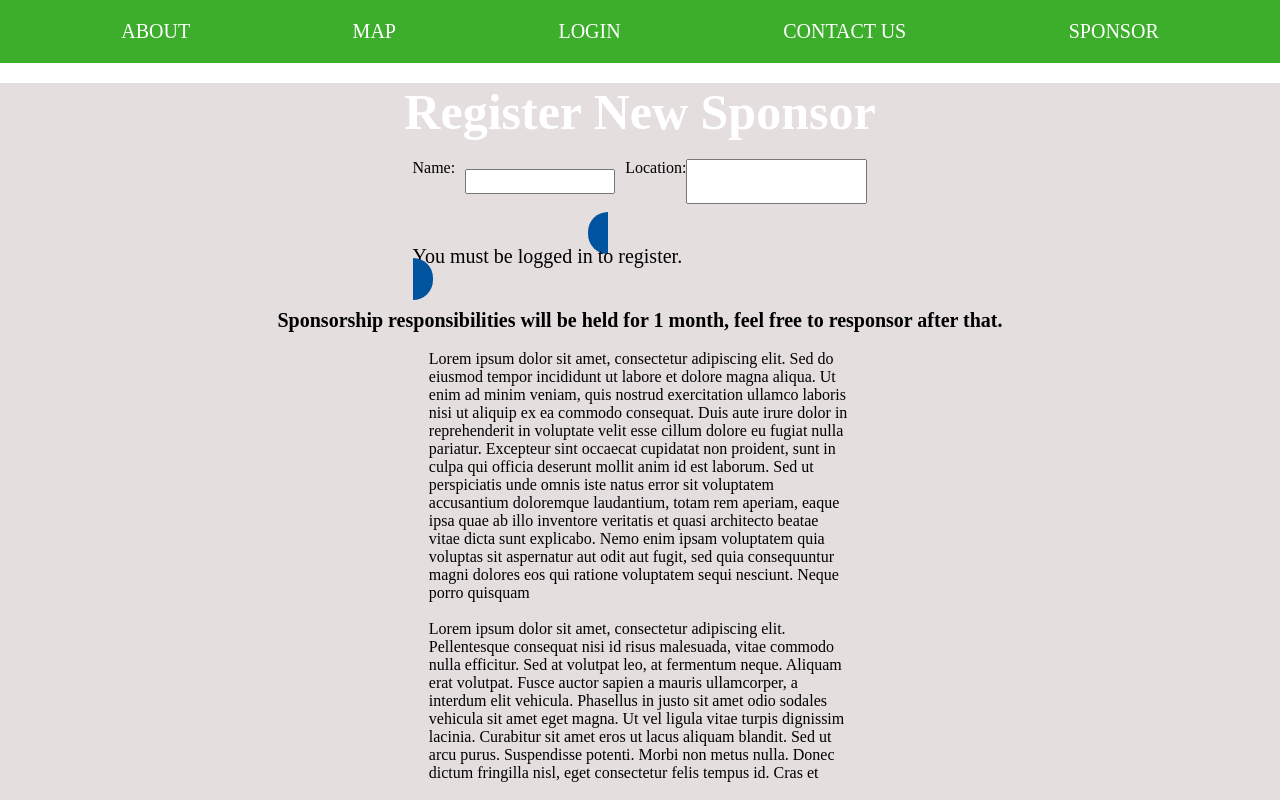
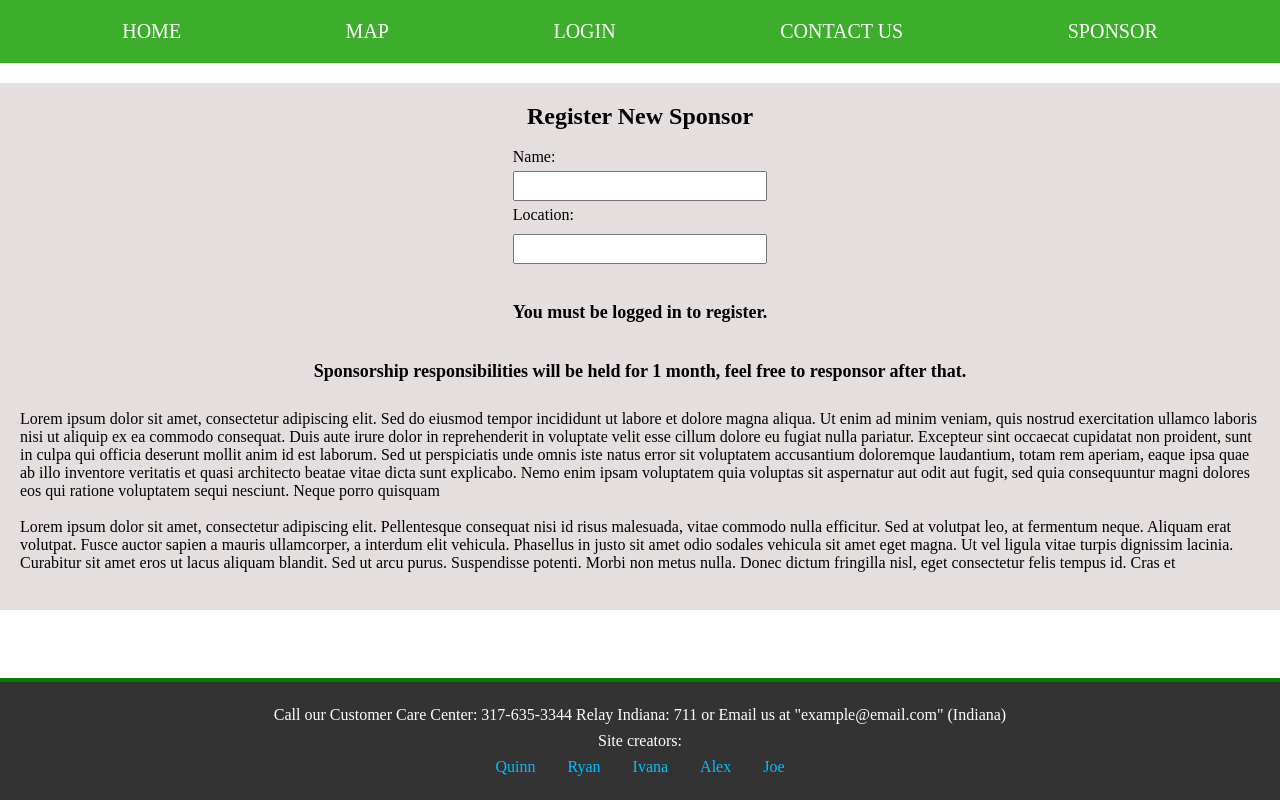
Before and after one commit to uprighted-learners/capstone-indygo-react-capstone-magic-green-bus, a React (Create React App) app in the folder frontend/: page /sponsor in a window 1280 px wide. Built offline with nearby package versions, Linux system fonts and the light colour scheme.

Commit message:
fixed buttons, contact page

```diff
--- a/frontend/src/App.js
+++ b/frontend/src/App.js
@@ -15,14 +15,13 @@ function App() {
       <NavBar />
 
       <Routes>
-        {/* <Route path="/home" element={<Home />} /> */}
         <Route path="/" element={<About />} />
         <Route path="/auth" element={<Auth />} />
         <Route path="/contact" element={<Contact />} />
         <Route path="/sponsor" element={<Sponsor />} />
         <Route path="/map" element={<Map />} />
       </Routes>
-      {/* <Footer /> */}
+      <Footer />
     </Router>
   );
 }
--- a/frontend/src/NavBar.js
+++ b/frontend/src/NavBar.js
@@ -9,7 +9,7 @@ export default function NavBar() {
     <nav className='nav-wrapper'>
       <div className='nav-container'>
         <Link to='/' className='nav-name'>
-          ABOUT
+          HOME
         </Link>
         <Link to='/map' className='nav-name'>
           MAP
--- a/frontend/src/components/About.css
+++ b/frontend/src/components/About.css
@@ -4,29 +4,10 @@
   align-items: center;
   text-align: center;
   background-color: rgba(201, 189, 189, 0.5);
-
   padding-top: 3em;
-
   margin: 0 5%;
   margin: 0 auto;
 }
-
-
-/* .footer {
-  position: fixed;
-  margin-top: auto;
-  display: flex;
-  color: black;
-  justify-content: center;
-  font-size: 20px;
-  position: fixed;
-  left: 0;
-  bottom: 0;
-  width: 100%;
-  height: 100%;
-  margin-top: -100px;
-  padding: 5px;
-} */
 
 .Row-Header{
   display: flex;
@@ -45,15 +26,23 @@
 }
 .hero-section p {
   color: black;
-
 }
 
+.Home-Button:hover {
+  background-color: lightblue;
+}
+.Home-Button a {
+  text-decoration: none;
+  color: white;
+}
 .Home-Button {
-  height: 50px;
-  background-color: red;
-  border-radius: 25px;
+  background-color: #00539F;
+  color: white;
   font-size: 20px;
   font-weight: 600;
-  margin: 20px;
+  border: none;
+  border-radius: 20px;
+  padding: 10px 20px;
+  margin: 10px 0;
   cursor: pointer;
 }
--- a/frontend/src/components/Auth.css
+++ b/frontend/src/components/Auth.css
@@ -26,7 +26,7 @@
   padding: 10px 20px;
   margin: 10px 0;
   cursor: pointer;
-}
+}c
 .Ternary-Button:hover{
   background-color: lightblue;
 }
--- a/frontend/src/components/Contact.css
+++ b/frontend/src/components/Contact.css
@@ -11,81 +11,18 @@
   margin-bottom: 30px;
 }
 .contact-button {
-  color: #551a8b;
   display: flex;
-  font-size: 1.2rem;
-  margin-bottom: 30px;
   margin: 0 auto;
+  background-color: #00539F;
+  color: white;
+  font-size: 20px;
+  font-weight: 600;
+  border: none;
+  border-radius: 20px;
+  padding: 10px 20px;
+  cursor: pointer;
 }
 
 .contact-button:hover {
-  background-color: #551a8b;
-  color: #ffff;
+  background-color: lightblue;
 }
-
-@media screen and (max-width: 599px) {
-  .contact-container {
-    /* display: flex; */
-    /* justify-content: center; */
-    /* align-items: center; */
-  }
-  .contact-content {
-    /* width: 40vh; */
-    /* height: 80vh; */
-    /* padding-top: 1em; */
-    /* margin-top: 1em; */
-  }
-  .contact-content {
-    /* width: 40vh; */
-    /* height: 44vh; */
-    /* padding-top: 1em; */
-    /* margin-top: 1em; */
-  }
-  .contact-content p {
-    /* padding: 1em; */
-
-    /* font-size: 1rem; */
-  }
-  .contact-button {
-    /* font-size: 1rem; */
-    /* margin: 0 auto; */
-  }
-}
-
-@media screen and (min-width: 600px) and (max-width: 899px) {
-  .contact-container {
-    /* display: flex; */
-    /* justify-content: center; */
-    /* align-items: center; */
-  }
-  .contact-content {
-    /* width: 50vh; */
-    /* height: 42vh; */
-    /* padding-top: 1em; */
-    /* margin-top: 1em; */
-  }
-  .contact-content p {
-    /* padding: 1em; */
-
-    /* font-size: 1rem; */
-    /* margin-bottom: 40px; */
-  }
-  .contact-button {
-    /* font-size: 1rem; */
-    /* margin: 0 auto; */
-  }
-}
-
-@media screen and (min-width: 900px) and (max-width: 1199px) {
-  .contact-content {
-    /* width: 70vh; */
-    /* height: 41vh; */
-    /* padding-top: 1em; */
-  }
-  .contact-content p {
-    /* padding: 1em; */
-  }
-  .contact-button {
-    /* font-size: 1rem; */
-  }
-}
--- a/frontend/src/components/Sponsor.css
+++ b/frontend/src/components/Sponsor.css
@@ -1,133 +1,65 @@
-.lorem-text{
-text-wrap: wrap;
-position: relative;
-width: 33%;
-}
-.sponsor-form-container{
-    margin: 0 auto;
-     display: inline-flex;
-     flex-direction: column;
-     align-items: center;
-     justify-content: center;
-     background-color: rgba(201, 189, 189, 0.5);
-     position: relative;
-     text-wrap: wrap;
-}
-.New-Sponsor{
-    color: black;
-}
-.Sponsor-Time{
-    color: black;
-    font-size: 20px;
-    font-weight: 900;
-}
-.NameInput-sponsor{
-    margin: 10px;
-    width: 150px;
-    height: 25px;
-}
-.labels{
-  display:flex;
-  justify-content: center;
-
-}
-.locationLabel-sponsor{
-    margin: 10px;
-    width: 150px;
-    height: 25px;
-}
-.Register-buttons{
-  background-color: #00539F;
-  display:inline;
-  align-self: center;
-  align-items: center;
-  font-size: 20px;
-  margin-left: 175px;
-  border-radius: 20px;
-  padding: 10px 20px ;
-  cursor: pointer;
-}
-
-.Register-Buttons:hover{
-  background-color: #222160;
-  color: white;
-  display:inline;
-  align-self: center;
-  align-items: center;
-  font-size: 20px;
-  margin-left: 175px;
-  border-radius: 20px;
-  padding: 10px 20px ;
-  cursor: pointer;
-}
-
-@media only screen and (min-width: 299px) and (max-width: 863px){
-    body{
-      padding: 0px;
-      margin: 0px;
-    }
-    .navList {
-      flex-direction: row; /* Arrange items vertically */
-      font-weight: 900;
-     font-size: .60rem;
-     justify-content: center;
-     text-align: center;
-     width: 30%;
-    }
-    .New-Sponsor{
-        color: black;
-    }
-}
-@media only screen and (min-width: 900px) and (max-width: 1199px) {
-   .navList {
-      flex-direction: row; /* Arrange items vertically */
-      font-weight: 900;
-     font-size: 1rem;
-    }
-
-    .sponsor-pic{
-position: relative;
-left:300px;
-bottom: 220px;
-    }
-
-}
-
-.New-Sponsor{
-    width: 100%;
-    display: flex;
-    font-size: 50px;
-    color: white;
-    justify-content: center;
-    font-family: 'Times New Roman', Times, serif;
-}
-body {
-  display: flex;
-  flex-direction: column;
-  min-height: 100vh;
-}
-h1 {
+.sponsor-form-container {
+  margin: 0 auto;
   display: flex;
   flex-direction: column;
   align-items: center;
   justify-content: center;
+  background-color: rgba(201, 189, 189, 0.5);
+  padding: 20px;
+  width: 100%;
+}
+
+.NameInput-sponsor {
+  width: 100%;
+  height: 30px;
+  margin: 5px 0;
+}
+.locationInput-sponsor {
+  width: 100%;
+  height: 30px;
+  margin: 10px 0;
+}
+
+.LoggedIn-Button {
+  background-color: #00539F;
   color: white;
-  font-family: 'Times New Roman', Times, serif;
-  font-size: 35px;
+  font-size: 18px;
+  font-weight: 600;
+  border: none;
+  border-radius: 20px;
+  padding: 12px 24px;
+  cursor: pointer;
+  margin: 0 auto;
+  display: flex;
+  justify-content: center;
+}
+.LoggedIn-Button:hover {
+  background-color: lightblue;
+}
 
 
-
+.Guest-Message {
+  font-size: 18px;
+  font-weight: 600;
+  margin: 10px 0;
 }
 
-/* .footer {
-  position: fixed;
-  margin-top: auto;
-  display: flex;
-  color: black;
-  justify-content: center;
-  font-size: 20px;
-  position: fixed;
-  left: 0;
-  bottom: 0;
-  width: 100%;
-} */
+.Sponsor-Time {
+  font-size: 18px;
+  font-weight: 600;
+  margin: 10px 0;
+}
+
+
+/* Media Query for smaller screens */
+@media only screen and (max-width: 768px) {
+  .sponsor-form-container {
+    width: 90%;
+    padding: 10px;
+  }
+
+  .Register-buttons {
+    font-size: 16px;
+    padding: 10px 20px;
+  }
+}
--- a/frontend/src/components/Sponsor.js
+++ b/frontend/src/components/Sponsor.js
@@ -65,6 +65,7 @@ export default function SponsorRegister() {
             <br></br>
             <label className="locationLabel-Sponsor">Location:</label>
             <input
+              className="locationInput-sponsor"
               type="location"
               value={locationInput}
               onChange={(e) => setLocationInput(e.target.value)}
@@ -74,9 +75,9 @@ export default function SponsorRegister() {
           <br></br>
           <div className="Register-buttons">
             {localStorage.getItem("token") ? (
-              <button> REGISTER</button>
+              <button className="LoggedIn-Button"> REGISTER</button>
             ) : (
-              <p>You must be logged in to register.</p>
+              <p className="Guest-Message">You must be logged in to register.</p>
             )}
           </div>
         </form>
```
